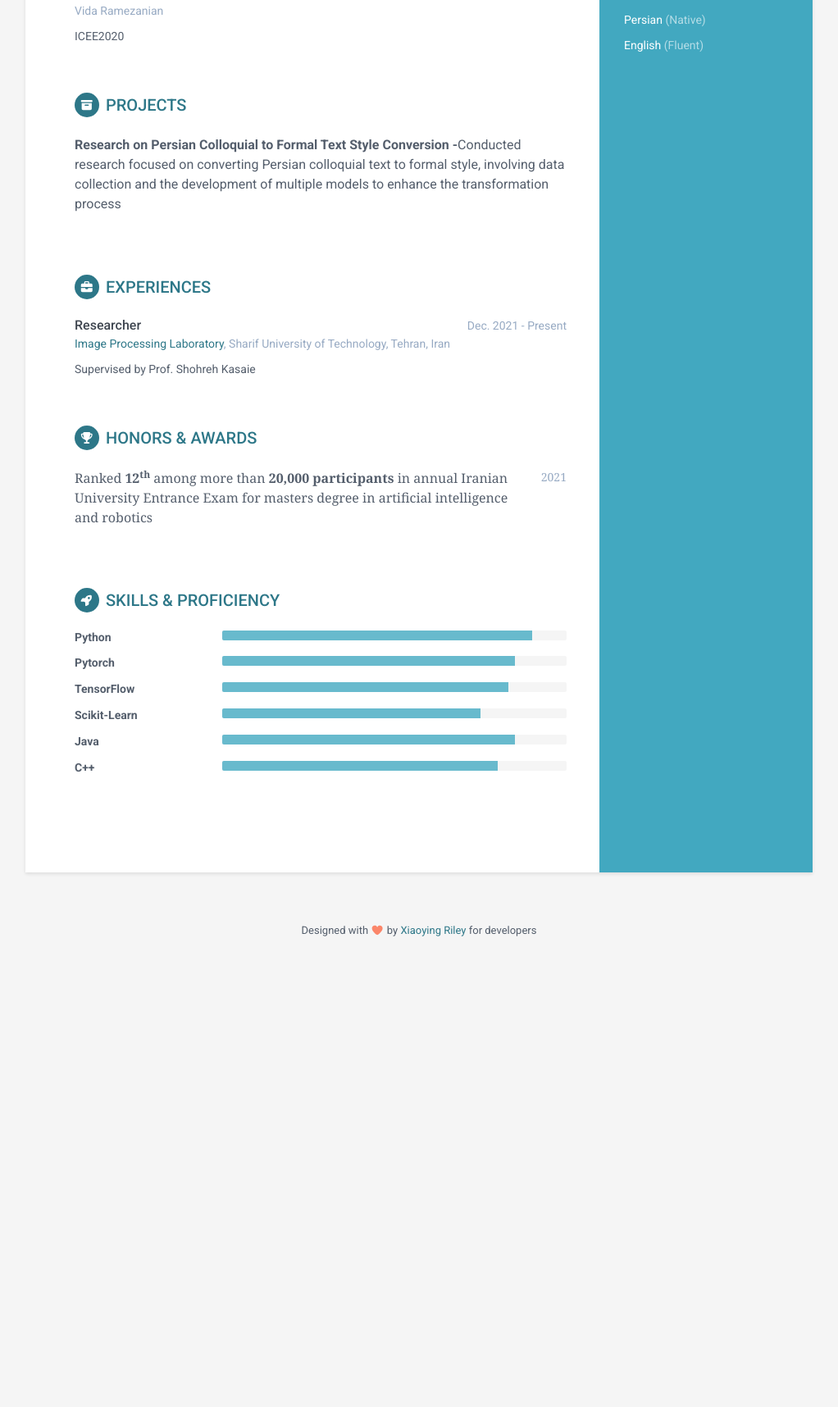
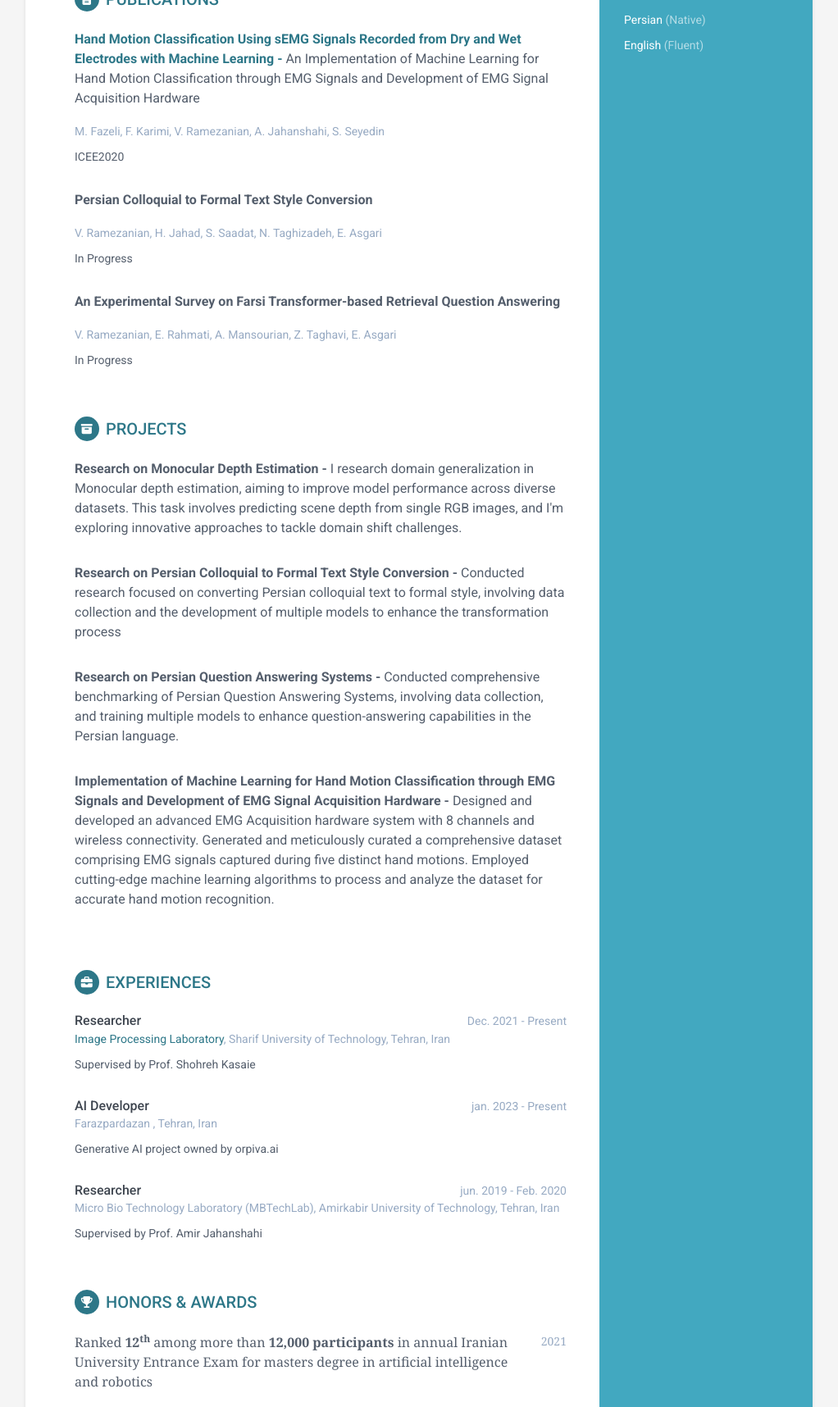
Before and after one commit to vidarmz/vidarmz.github.io, a plain HTML site: page index.html in a window 1280 px wide. Shown: the part 712-2428 px from the top of the page at 82% size, without its empty margins (129-1151 px from the left). Before the commit the page ends 1888 px from the top, so only its background shows below. Drawn offline with Linux system fonts and the light colour scheme.

Commit message:
add changes

```diff
--- a/index.html
+++ b/index.html
@@ -77,7 +77,7 @@
             <section class="section summary-section">
                 <h2 class="section-title"><span class="icon-holder"><i class="fa-solid fa-user"></i></span>ABOUT ME</h2>
                 <div class="summary">
-                    <p>My name is Vida Ramezanian.</p>
+                    <p>My name is Vida Ramezanian. I'm currently pursuing a Master's in Artificial Intelligence at Sharif University of Technology, building on my Bachelor's in Electrical Engineering from Amirkabir University, where I focused on digital electronics. My research journey has explored computer vision, including domain generalization for monocular depth estimation, as well as natural language processing in Persian. I've also ventured into bio signal processing through research on hand motion classification from EMG signals. My passion lies in these fields, where I aim to bridge theory and real-world applications, contributing to technology's positive impact on society.</p>
                 </div><!--//summary-->
             </section><!--//section-->
             <a id="education"></a>
@@ -124,26 +124,74 @@
                     <div class="meta">
                         <div class="upper-row">
                             <p><font size="3px"><b><a href="https://ieeexplore.ieee.org/document/9260578">Hand Motion Classification Using sEMG Signals Recorded from Dry and Wet Electrodes with
-                                Machine Learning -</a></b>AImplementation of Machine Learning for Hand Motion Classification through EMG Signals and Development of EMG Signal Acquisition Hardware</font></p>
+                                Machine Learning -</a></b> An Implementation of Machine Learning for Hand Motion Classification through EMG Signals and Development of EMG Signal Acquisition Hardware</font></p>
                             <div class="time"></div>
                         </div><!--//upper-row-->
-                        <div class="company">Vida Ramezanian</div>
+                        <div class="company">M. Fazeli,  F. Karimi, V. Ramezanian, A. Jahanshahi, S. Seyedin</div>
                     </div><!--//meta-->
                     <div class="details">
                         <p>ICEE2020</p>
                     </div><!--//details-->
                 </div><!--//item-->
+                <div class="item">
+                    <div class="meta">
+                        <div class="upper-row">
+                            <p><font size="3px"><b><a>Persian Colloquial to Formal Text Style Conversion</a></b></font></p>
+                            <div class="time"></div>
+                        </div><!--//upper-row-->
+                        <div class="company">V. Ramezanian,  H. Jahad, S. Saadat, N. Taghizadeh, E. Asgari</div>
+                    </div><!--//meta-->
+                    <div class="details">
+                        <p>In Progress</p>
+                    </div><!--//details-->
+                </div><!--//item-->
+                <div class="item">
+                    <div class="meta">
+                        <div class="upper-row">
+                            <p><font size="3px"><b><a>An Experimental Survey on Farsi Transformer-based Retrieval Question Answering</a></b></font></p>
+                            <div class="time"></div>
+                        </div><!--//upper-row-->
+                        <div class="company">V. Ramezanian,  E. Rahmati, A. Mansourian, Z. Taghavi, E. Asgari</div>
+                    </div><!--//meta-->
+                    <div class="details">
+                        <p>In Progress</p>
+                    </div><!--//details-->
+                </div><!--//item-->
+            </section><!--//section-->
 
-            </section><!--//section-->
 
             <a id="projects"></a>
             <section class="section projects-section">
                 <h2 class="section-title"><span class="icon-holder"><i class="fa-solid fa-archive"></i></span>Projects</h2>
+                <div class="item">
+                    <div class="meta">
+                        <div class="upper-row">
+                            <p><font size="3px"><b>Research on Monocular Depth Estimation -</a></b> I research domain generalization in Monocular depth estimation, aiming to improve model performance across diverse datasets. This task involves predicting scene depth from single RGB images, and I'm exploring innovative approaches to tackle domain shift challenges.</font></p>
+                            <div class="time"></div>
+                        </div><!--//upper-row-->
+                    </div><!--//meta-->
+                </div><!--//item-->
+                <div class="item">
+                    <div class="meta">
+                        <div class="upper-row">
+                            <p><font size="3px"><b>Research on Persian Colloquial to Formal Text Style Conversion -</a></b> Conducted research focused on converting Persian colloquial text to formal style, involving data collection and the development of multiple models to enhance the transformation process</font></p>
+                            <div class="time"></div>
+                        </div><!--//upper-row-->
+                    </div><!--//meta-->
+                </div><!--//item-->
+                <div class="item">
+                    <div class="meta">
+                        <div class="upper-row">
+                            <p><font size="3px"><b>Research on Persian Question Answering Systems -</a></b> Conducted comprehensive benchmarking of Persian Question Answering Systems, involving data collection, and training multiple models to enhance question-answering capabilities in the Persian language.</font></p>
+                            <div class="time"></div>
+                        </div><!--//upper-row-->
+                    </div><!--//meta-->
+                </div><!--//item-->
 
                 <div class="item">
                     <div class="meta">
                         <div class="upper-row">
-                            <p><font size="3px"><b>Research on Persian Colloquial to Formal Text Style Conversion -</a></b>Conducted research focused on converting Persian colloquial text to formal style, involving data collection and the development of multiple models to enhance the transformation process</font></p>
+                            <p><font size="3px"><b>Implementation of Machine Learning for Hand Motion Classification through EMG Signals and Development of EMG Signal Acquisition Hardware - </a></b> Designed and developed an advanced EMG Acquisition hardware system with 8 channels and wireless connectivity. Generated and meticulously curated a comprehensive dataset comprising EMG signals captured during five distinct hand motions. Employed cutting-edge machine learning algorithms to process and analyze the dataset for accurate hand motion recognition. </font></p>
                             <div class="time"></div>
                         </div><!--//upper-row-->
                     </div><!--//meta-->
@@ -169,6 +217,32 @@
                     </div><!--//details-->
                 </div><!--//item-->
 
+                <div class="item">
+                    <div class="meta">
+                        <div class="upper-row">
+                            <h3 class="job-title">AI Developer</h3>
+                            <div class="time">jan. 2023 - Present</div>
+                        </div><!--//upper-row-->
+                        <div class="company"><a> Farazpardazan </a>, Tehran, Iran</div>
+                    </div><!--//meta-->
+                    <div class="details">
+                        <p> Generative AI project owned by <a href="https://www.orpiva.ai"></a>orpiva.ai</p>
+                    </div><!--//details-->
+                </div><!--//item-->
+
+                <div class="item">
+                    <div class="meta">
+                        <div class="upper-row">
+                            <h3 class="job-title">Researcher</h3>
+                            <div class="time">jun. 2019 - Feb. 2020</div>
+                        </div><!--//upper-row-->
+                        <div class="company"><a>Micro Bio Technology Laboratory (MBTechLab)</a>, Amirkabir University of Technology, Tehran, Iran</div>
+                    </div><!--//meta-->
+                    <div class="details">
+                        <p>Supervised by Prof. <a href="https://scholar.google.be/citations?hl=en&user=XQUaFlIAAAAJ&view_op=list_works&sortby=pubdate"></a>Amir Jahanshahi</p>
+                    </div><!--//details-->
+                </div><!--//item-->
+
             </section><!--//section-->
 
             <a id="honors"></a>
@@ -178,7 +252,7 @@
                     <div class="meta">
                         <div class="upper-row">
                             <div class="rez">
-                                <font size="3px"><p class="award-title">Ranked <b>12<sup>th</sup></b> among more than <b>20,000 participants</b> in annual Iranian University Entrance Exam for masters degree in artificial intelligence and robotics</p></font>
+                                <font size="3px"><p class="award-title">Ranked <b>12<sup>th</sup></b> among more than <b>12,000 participants</b> in annual Iranian University Entrance Exam for masters degree in artificial intelligence and robotics</p></font>
                             </div>
                             <div class="time">2021</div>
                         </div><!--//upper-row-->
@@ -207,7 +281,7 @@
                     <div class="item">
                         <h3 class="level-title">TensorFlow</h3>
                         <div class="progress level-bar">
-						    <div class="progress-bar theme-progress-bar" role="progressbar" style="width: 83%" aria-valuenow="98" aria-valuemin="0" aria-valuemax="100"></div>
+						    <div class="progress-bar theme-progress-bar" role="progressbar" style="width: 60%" aria-valuenow="98" aria-valuemin="0" aria-valuemax="100"></div>
 						</div>
                     </div><!--//item-->
 
@@ -218,12 +292,6 @@
 						</div>
                     </div><!--//item-->
 
-                    <div class="item">
-                        <h3 class="level-title">Java</h3>
-                        <div class="progress level-bar">
-						    <div class="progress-bar theme-progress-bar" role="progressbar" style="width: 85%" aria-valuenow="85" aria-valuemin="0" aria-valuemax="100"></div>
-						</div>
-                    </div><!--//item-->
 
                     <div class="item">
                         <h3 class="level-title">C++</h3>
```
